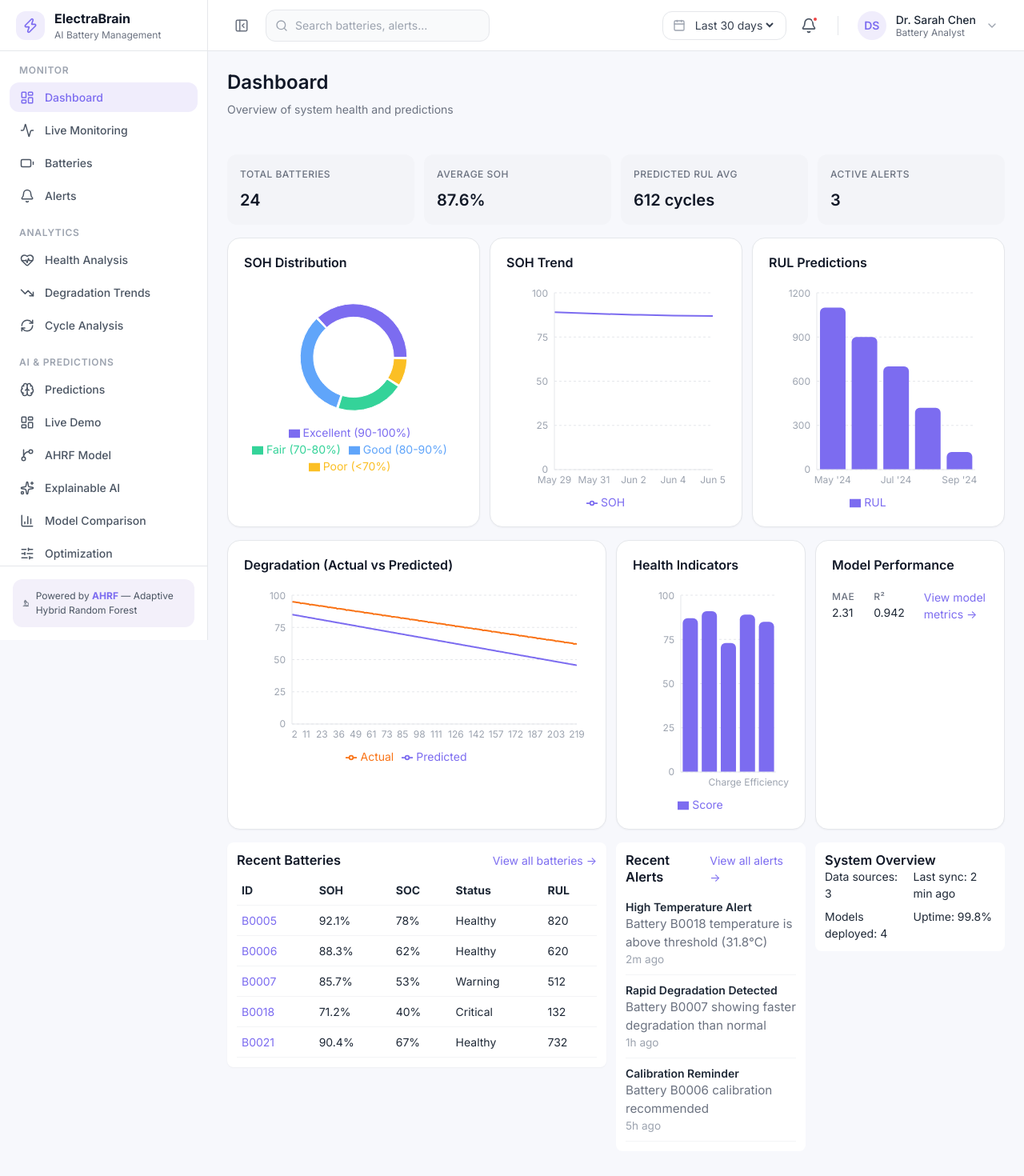
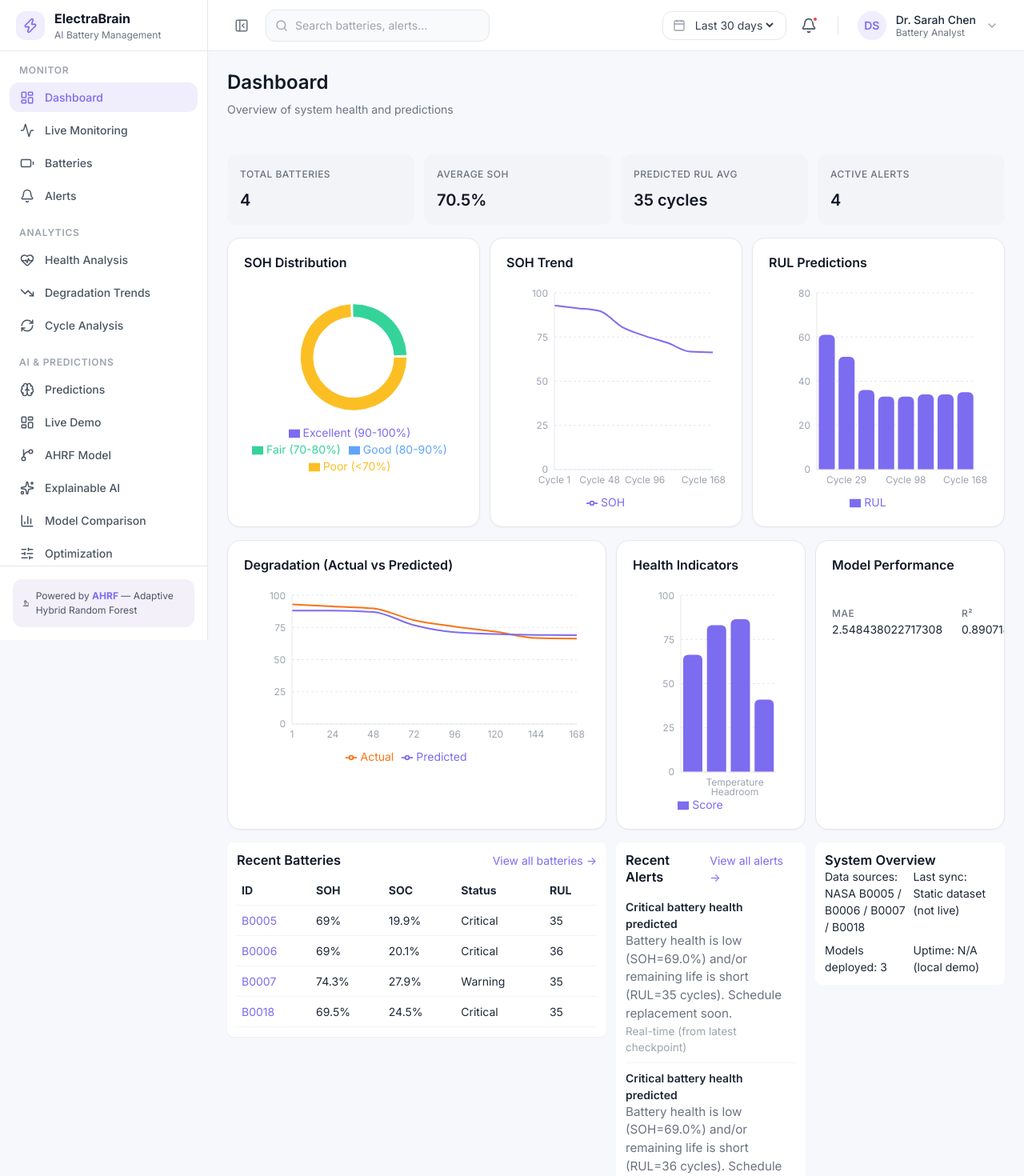
Before and after one commit to vipinswarnkar/Electrabrain, a React (Vite) app in the folder frontend/: page /dashboard in a window 1280 px wide. Shown: the top 1470 px of the page at 80% size. Built offline with nearby package versions, Linux system fonts and the light colour scheme.

Commit message:
Replace Dashboard's local mock data with real AHRF-v1 predictions and real NASA test data

```diff
--- /dev/null
+++ b/frontend/src/data/realDashboard.ts
@@ -0,0 +1,103 @@
+import { REAL_BATTERIES } from './realBatteries';
+import { REAL_ALERTS } from './realAlerts';
+import { REAL_MODEL_COMPARISON } from './realModelComparison';
+import { getBatteryAnalytics } from './realAnalytics';
+import multiBatteryResults from './multi_battery_results.json';
+
+// Real dashboard summary data, replacing src/mocks/dashboard.ts entirely.
+// Everything here is derived from actual AHRF-v1 predictions and real
+// NASA B0005/6/7/18 test data -- see ml/extract_multi_battery.py,
+// ml/extract_analytics.py, and ml/compare_models.py for how each piece
+// was computed.
+
+const PRIMARY_BATTERY_ID = 'B0005'; // the battery the model was trained on
+
+export const KPI_STATS = {
+  totalBatteries: REAL_BATTERIES.length,
+  averageSoh: Number((REAL_BATTERIES.reduce((sum, b) => sum + b.soh, 0) / REAL_BATTERIES.length).toFixed(1)),
+  predictedRulAvg: Math.round(REAL_BATTERIES.reduce((sum, b) => sum + b.rul, 0) / REAL_BATTERIES.length),
+  activeAlerts: REAL_ALERTS.length,
+};
+
+export const SOH_DISTRIBUTION = [
+  { name: 'Excellent (90-100%)', value: REAL_BATTERIES.filter((b) => b.soh >= 90).length },
+  { name: 'Good (80-90%)', value: REAL_BATTERIES.filter((b) => b.soh >= 80 && b.soh < 90).length },
+  { name: 'Fair (70-80%)', value: REAL_BATTERIES.filter((b) => b.soh >= 70 && b.soh < 80).length },
+  { name: 'Poor (<70%)', value: REAL_BATTERIES.filter((b) => b.soh < 70).length },
+];
+
+// Real SOH trend for the primary battery, across its real checkpoints
+export const SOH_TREND = getBatteryAnalytics(PRIMARY_BATTERY_ID).health.map((h) => ({
+  label: `Cycle ${h.cycle}`,
+  soh: h.overallHealth,
+}));
+
+// Real RUL prediction trend for the primary battery
+type CheckpointResult = { cycle: number; SOC: number; SOH: number; RUL: number; status: string };
+const primaryPredictions = (multiBatteryResults as Record<string, CheckpointResult[]>)[PRIMARY_BATTERY_ID];
+export const RUL_PREDICTION = primaryPredictions.map((c) => ({
+  label: `Cycle ${c.cycle}`,
+  rul: Math.round(c.RUL),
+}));
+
+export const BATTERY_STATUS_ROWS = REAL_BATTERIES.map((b) => ({
+  id: b.id,
+  soh: b.soh,
+  soc: b.soc,
+  status: b.status === 'critical' ? 'Critical' : b.status === 'maintenance' ? 'Warning' : 'Healthy',
+  rul: b.rul,
+  temp: b.temperature,
+}));
+
+// Real actual (ground-truth, from measured Capacity) vs predicted (real
+// AHRF-v1 model output) SOH for the primary battery. Cycle numbers come
+// from two independently-generated checkpoint sets, so they don't align
+// perfectly point-for-point -- both are real, genuine trends plotted
+// against the same x-axis (cycle number).
+const groundTruthSoh = getBatteryAnalytics(PRIMARY_BATTERY_ID).degradation.map((d) => ({
+  cycle: d.cycle,
+  actual: d.soh,
+}));
+// Pair each real ground-truth checkpoint with its NEAREST real predicted
+// checkpoint (both are genuine real values -- resampled onto a shared
+// x-axis so the chart draws a continuous, comparable line for both).
+export const DEGRADATION_SERIES = groundTruthSoh.map((g) => {
+  const nearest = primaryPredictions.reduce((best, p) =>
+    Math.abs(p.cycle - g.cycle) < Math.abs(best.cycle - g.cycle) ? p : best
+  );
+  return { cycle: g.cycle, actual: g.actual, predicted: Math.round(nearest.SOH * 10) / 10 };
+});
+
+// Simple, honestly-derived 0-100 indicators from real latest data for the
+// primary battery. Not a rigorous composite health index -- just a
+// visualization of real underlying signals on a comparable 0-100 scale.
+const latestHealth = getBatteryAnalytics(PRIMARY_BATTERY_ID).health.slice(-1)[0];
+const latestCycle = getBatteryAnalytics(PRIMARY_BATTERY_ID).cycles.filter((c) => c.efficiency != null).slice(-1)[0];
+export const HEALTH_RADAR = [
+  { metric: 'Capacity', value: latestHealth.overallHealth },
+  { metric: 'Voltage', value: Math.round((latestHealth.voltage / 4.2) * 100) },
+  { metric: 'Charge Efficiency', value: latestCycle?.efficiency ?? 0 },
+  { metric: 'Temperature Headroom', value: Math.max(0, Math.round(100 - ((latestHealth.temperature - 25) / 15) * 100)) },
+];
+
+export const RECENT_ALERTS = REAL_ALERTS.map((a) => ({
+  title: a.title,
+  message: a.message,
+  time: 'Real-time (from latest checkpoint)',
+  batteryId: a.batteryId,
+  severity: a.severity === 'critical' ? 'High' : 'Medium',
+}));
+
+// Real AHRF-v1 SOH evaluation metrics, same source as Model Comparison page
+const ahrfV1 = REAL_MODEL_COMPARISON.find((m) => m.id === 'ahrf_v1');
+export const MODEL_PERFORMANCE = {
+  mae: ahrfV1?.metrics.SOH.mae ?? 0,
+  r2: ahrfV1?.metrics.SOH.r2 ?? 0,
+};
+
+export const SYSTEM_OVERVIEW = {
+  dataSources: 'NASA B0005 / B0006 / B0007 / B0018',
+  lastSync: 'Static dataset (not live)',
+  modelsDeployed: 3, // AHRF-v1, AHRF-v2, Random Forest
+  uptime: 'N/A (local demo)',
+};
--- a/frontend/src/pages/dashboard/DashboardPage.tsx
+++ b/frontend/src/pages/dashboard/DashboardPage.tsx
@@ -18,7 +18,7 @@ import {
   RECENT_ALERTS,
   MODEL_PERFORMANCE,
   SYSTEM_OVERVIEW,
-} from '@/mocks/dashboard';
+} from '@/data/realDashboard';
 export default function DashboardPage() {
   return (
     <PageContainer>
```
